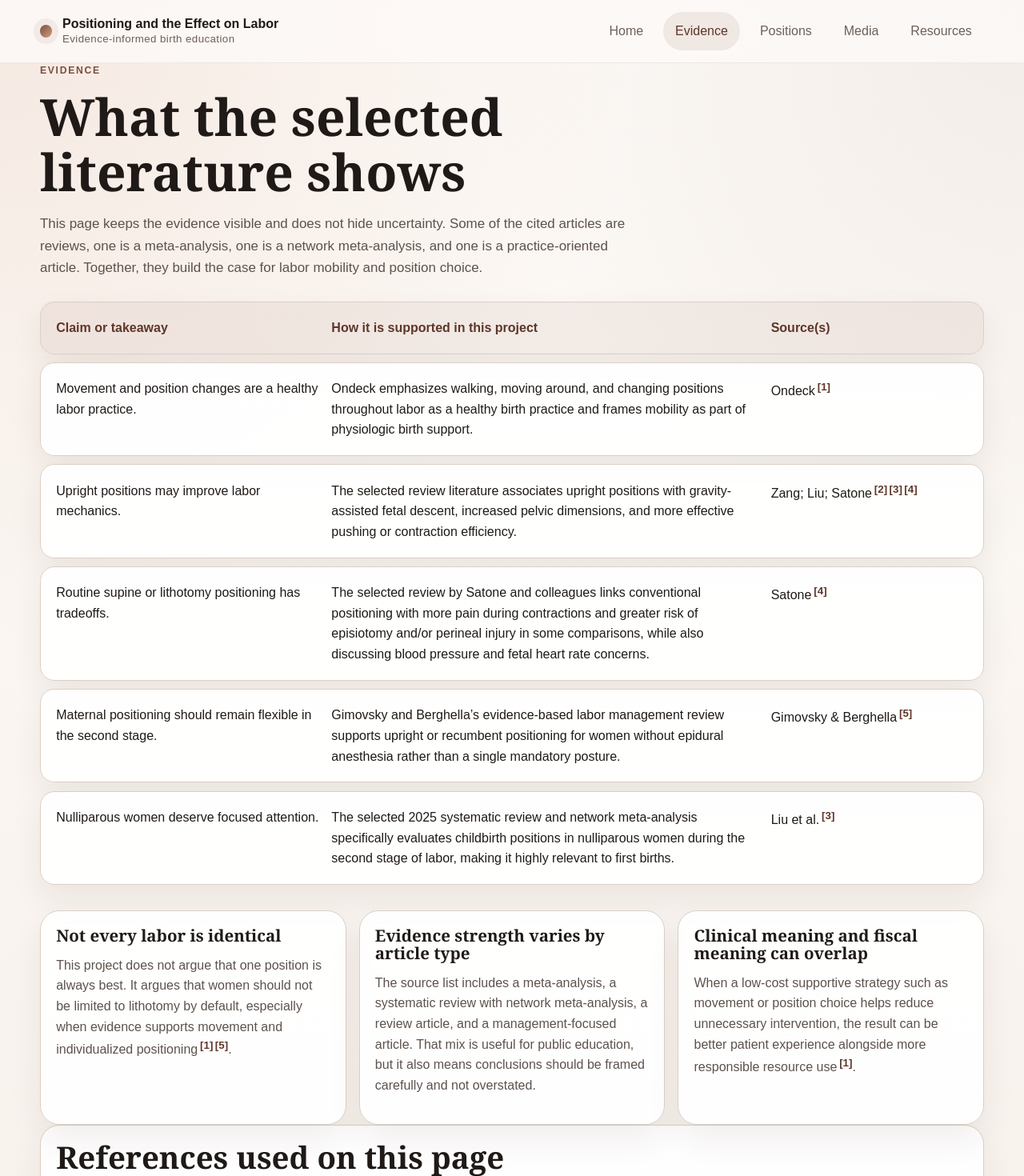
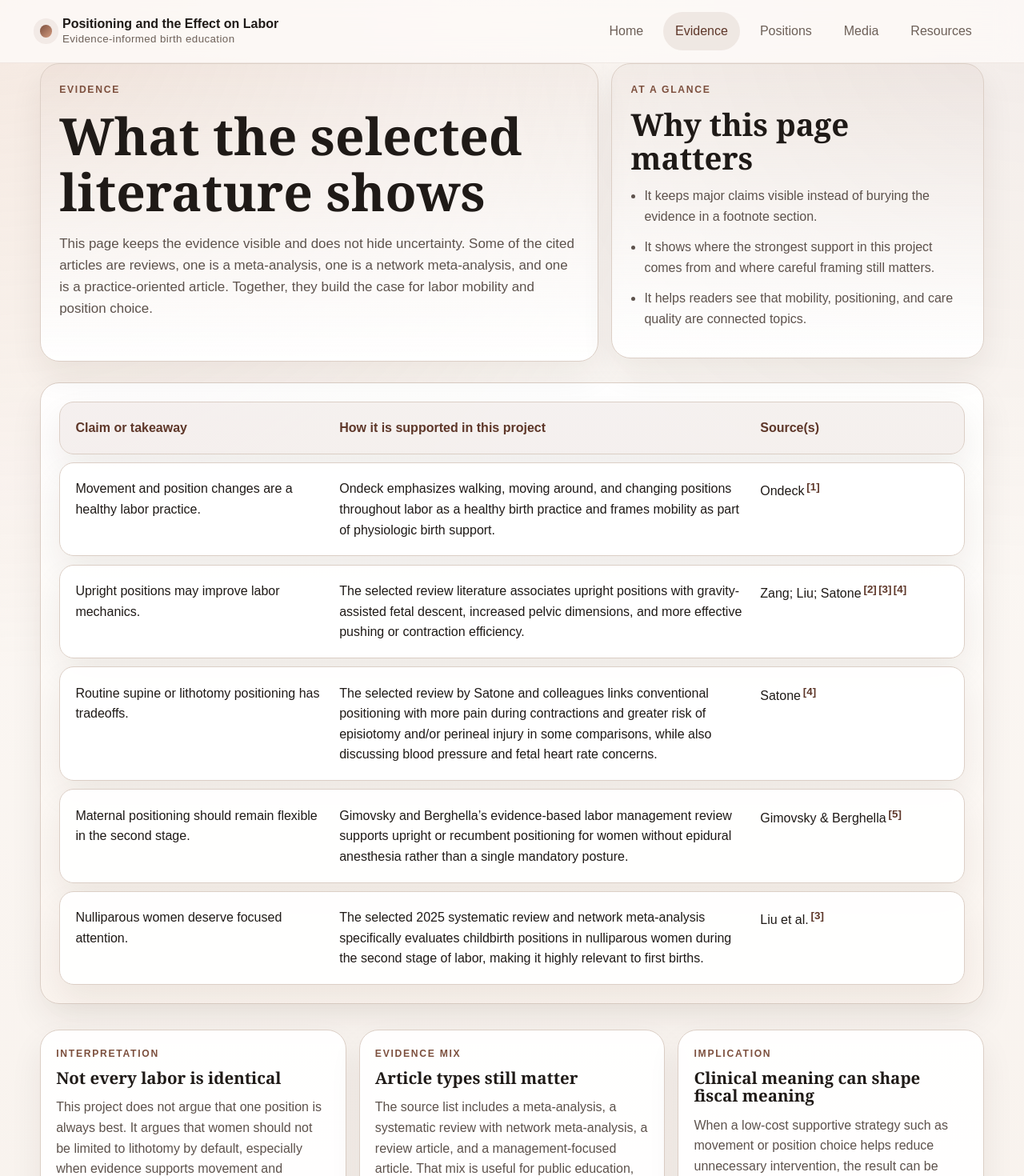
Before and after one commit to kkoly10/QC-preview-, a Next.js app: page /move-through-labor/evidence in a window 1280 px wide. Shown: the top 1470 px of the page at 80% size. Built offline with nearby package versions, Linux system fonts and the light colour scheme.

Commit message:
Elevate inner pages to match editorial homepage

```diff
--- a/app/move-through-labor/evidence/page.tsx
+++ b/app/move-through-labor/evidence/page.tsx
@@ -9,12 +9,27 @@ export default function EvidencePage() {
   return (
     <section className={styles.section}>
       <div className={styles.container}>
+        <div className={styles.pageLeadShell}>
+          <div className={styles.pageLeadCard}>
             <PageIntro
               eyebrow="Evidence"
               title="What the selected literature shows"
               description="This page keeps the evidence visible and does not hide uncertainty. Some of the cited articles are reviews, one is a meta-analysis, one is a network meta-analysis, and one is a practice-oriented article. Together, they build the case for labor mobility and position choice."
             />
+          </div>
 
+          <aside className={styles.pageLeadAside}>
+            <p className={styles.eyebrow}>At a glance</p>
+            <h2 className={styles.h2}>Why this page matters</h2>
+            <ul className={styles.sideList}>
+              <li>It keeps major claims visible instead of burying the evidence in a footnote section.</li>
+              <li>It shows where the strongest support in this project comes from and where careful framing still matters.</li>
+              <li>It helps readers see that mobility, positioning, and care quality are connected topics.</li>
+            </ul>
+          </aside>
+        </div>
+
+        <div className={styles.sectionBand}>
           <div className={styles.evidenceTable}>
             <div className={`${styles.evidenceRow} ${styles.evidenceHead}`}>
               <div>Claim or takeaway</div>
@@ -24,56 +39,102 @@ export default function EvidencePage() {
 
             <div className={styles.evidenceRow}>
               <div>Movement and position changes are a healthy labor practice.</div>
-            <div>Ondeck emphasizes walking, moving around, and changing positions throughout labor as a healthy birth practice and frames mobility as part of physiologic birth support.</div>
-            <div>Ondeck<Citation ids={['ondeck2019']} /></div>
+              <div>
+                Ondeck emphasizes walking, moving around, and changing positions throughout labor as
+                a healthy birth practice and frames mobility as part of physiologic birth support.
+              </div>
+              <div>
+                Ondeck
+                <Citation ids={['ondeck2019']} />
+              </div>
             </div>
 
             <div className={styles.evidenceRow}>
               <div>Upright positions may improve labor mechanics.</div>
-            <div>The selected review literature associates upright positions with gravity-assisted fetal descent, increased pelvic dimensions, and more effective pushing or contraction efficiency.</div>
-            <div>Zang; Liu; Satone<Citation ids={['zang2020', 'liu2025', 'satone2023']} /></div>
+              <div>
+                The selected review literature associates upright positions with gravity-assisted
+                fetal descent, increased pelvic dimensions, and more effective pushing or
+                contraction efficiency.
+              </div>
+              <div>
+                Zang; Liu; Satone
+                <Citation ids={['zang2020', 'liu2025', 'satone2023']} />
+              </div>
             </div>
 
             <div className={styles.evidenceRow}>
               <div>Routine supine or lithotomy positioning has tradeoffs.</div>
-            <div>The selected review by Satone and colleagues links conventional positioning with more pain during contractions and greater risk of episiotomy and/or perineal injury in some comparisons, while also discussing blood pressure and fetal heart rate concerns.</div>
-            <div>Satone<Citation ids={['satone2023']} /></div>
+              <div>
+                The selected review by Satone and colleagues links conventional positioning with
+                more pain during contractions and greater risk of episiotomy and/or perineal injury
+                in some comparisons, while also discussing blood pressure and fetal heart rate
+                concerns.
+              </div>
+              <div>
+                Satone
+                <Citation ids={['satone2023']} />
+              </div>
             </div>
 
             <div className={styles.evidenceRow}>
               <div>Maternal positioning should remain flexible in the second stage.</div>
-            <div>Gimovsky and Berghella’s evidence-based labor management review supports upright or recumbent positioning for women without epidural anesthesia rather than a single mandatory posture.</div>
-            <div>Gimovsky &amp; Berghella<Citation ids={['gimovsky2022']} /></div>
+              <div>
+                Gimovsky and Berghella’s evidence-based labor management review supports upright or
+                recumbent positioning for women without epidural anesthesia rather than a single
+                mandatory posture.
+              </div>
+              <div>
+                Gimovsky &amp; Berghella
+                <Citation ids={['gimovsky2022']} />
+              </div>
             </div>
 
             <div className={styles.evidenceRow}>
               <div>Nulliparous women deserve focused attention.</div>
-            <div>The selected 2025 systematic review and network meta-analysis specifically evaluates childbirth positions in nulliparous women during the second stage of labor, making it highly relevant to first births.</div>
-            <div>Liu et al.<Citation ids={['liu2025']} /></div>
+              <div>
+                The selected 2025 systematic review and network meta-analysis specifically evaluates
+                childbirth positions in nulliparous women during the second stage of labor, making
+                it highly relevant to first births.
+              </div>
+              <div>
+                Liu et al.
+                <Citation ids={['liu2025']} />
+              </div>
+            </div>
           </div>
         </div>
 
         <section className={styles.innerSection}>
-          <div className={styles.grid3}>
-            <article className={styles.card}>
+          <div className={styles.noteGrid}>
+            <article className={styles.noteCard}>
+              <p className={styles.cardEyebrow}>Interpretation</p>
               <h2 className={styles.h3}>Not every labor is identical</h2>
               <p className={styles.p}>
-                This project does not argue that one position is always best. It argues that women should not be limited to lithotomy by default, especially when evidence supports movement and individualized positioning
+                This project does not argue that one position is always best. It argues that women
+                should not be limited to lithotomy by default, especially when evidence supports
+                movement and individualized positioning
                 <Citation ids={['ondeck2019', 'gimovsky2022']} />.
               </p>
             </article>
 
-            <article className={styles.card}>
-              <h2 className={styles.h3}>Evidence strength varies by article type</h2>
+            <article className={styles.noteCard}>
+              <p className={styles.cardEyebrow}>Evidence mix</p>
+              <h2 className={styles.h3}>Article types still matter</h2>
               <p className={styles.p}>
-                The source list includes a meta-analysis, a systematic review with network meta-analysis, a review article, and a management-focused article. That mix is useful for public education, but it also means conclusions should be framed carefully and not overstated.
+                The source list includes a meta-analysis, a systematic review with network
+                meta-analysis, a review article, and a management-focused article. That mix is
+                useful for public education, but it also means conclusions should be framed
+                carefully and not overstated.
               </p>
             </article>
 
-            <article className={styles.card}>
-              <h2 className={styles.h3}>Clinical meaning and fiscal meaning can overlap</h2>
+            <article className={styles.noteCard}>
+              <p className={styles.cardEyebrow}>Implication</p>
+              <h2 className={styles.h3}>Clinical meaning can shape fiscal meaning</h2>
               <p className={styles.p}>
-                When a low-cost supportive strategy such as movement or position choice helps reduce unnecessary intervention, the result can be better patient experience alongside more responsible resource use
+                When a low-cost supportive strategy such as movement or position choice helps reduce
+                unnecessary intervention, the result can be better patient experience alongside more
+                responsible resource use
                 <Citation ids={['ondeck2019']} />.
               </p>
             </article>
--- a/app/move-through-labor/site.module.css
+++ b/app/move-through-labor/site.module.css
@@ -222,7 +222,12 @@
 .evidenceRow,
 .panel,
 .highlight,
-.miniCard {
+.miniCard,
+.pageLeadCard,
+.pageLeadAside,
+.noteCard,
+.positionCard,
+.sectionBand {
   background: rgba(255, 255, 255, 0.96);
   border: 1px solid #dccfc6;
   border-radius: 24px;
@@ -238,8 +243,16 @@
 .evidenceRow,
 .panel,
 .highlight,
-.miniCard {
+.miniCard,
+.noteCard,
+.positionCard {
   padding: 1.2rem;
+}
+
+.pageLeadCard,
+.pageLeadAside,
+.sectionBand {
+  padding: 1.45rem;
 }
 
 .statLabel,
@@ -264,9 +277,14 @@
   gap: 1rem;
 }
 
+.sidePanel,
+.pageLeadAside,
+.audienceCard {
+  background: linear-gradient(180deg, rgba(124, 79, 61, 0.06), rgba(255, 255, 255, 0.97));
+}
+
 .sidePanel {
   padding: 1.5rem;
-  background: linear-gradient(180deg, rgba(124, 79, 61, 0.06), rgba(255, 255, 255, 0.95));
 }
 
 .sideList {
@@ -318,6 +336,22 @@
   font-size: 1.06rem;
 }
 
+.pageLeadShell {
+  display: grid;
+  grid-template-columns: minmax(0, 1.2fr) minmax(290px, 0.8fr);
+  gap: 1rem;
+  align-items: start;
+  margin-bottom: 1.6rem;
+}
+
+.pageLeadCard {
+  background: linear-gradient(180deg, rgba(124, 79, 61, 0.05), rgba(255, 255, 255, 0.98));
+}
+
+.sectionBand {
+  background: linear-gradient(180deg, rgba(255, 255, 255, 0.96), rgba(251, 244, 239, 0.96));
+}
+
 .featureGrid {
   display: grid;
   grid-template-columns: 1.2fr 1fr 1fr;
@@ -346,7 +380,22 @@
 .audienceCard {
   align-self: start;
   padding: 1.45rem;
-  background: linear-gradient(180deg, rgba(124, 79, 61, 0.07), rgba(255, 255, 255, 0.98));
+}
+
+.noteGrid {
+  display: grid;
+  grid-template-columns: repeat(3, minmax(0, 1fr));
+  gap: 1rem;
+}
+
+.positionGrid {
+  display: grid;
+  grid-template-columns: repeat(2, minmax(0, 1fr));
+  gap: 1rem;
+}
+
+.positionCard {
+  background: linear-gradient(180deg, rgba(255, 255, 255, 0.98), rgba(249, 242, 237, 0.96));
 }
 
 .textLink {
@@ -475,7 +524,10 @@
   .heroShell,
   .argumentLayout,
   .featureGrid,
-  .heroStats {
+  .heroStats,
+  .noteGrid,
+  .positionGrid,
+  .pageLeadShell {
     grid-template-columns: 1fr;
   }
 
@@ -521,7 +573,12 @@
   .card,
   .referencePanel,
   .mediaCard,
-  .statCard {
+  .statCard,
+  .noteCard,
+  .positionCard,
+  .pageLeadCard,
+  .pageLeadAside,
+  .sectionBand {
     border-radius: 20px;
   }
 
```
Also changed, not shown: app/move-through-labor/media/page.tsx (+19 -5 lines), app/move-through-labor/positions/page.tsx (+38 -13 lines), app/move-through-labor/resources/page.tsx (+45 -15 lines). Lines whose indentation alone changed are shown as unchanged.
